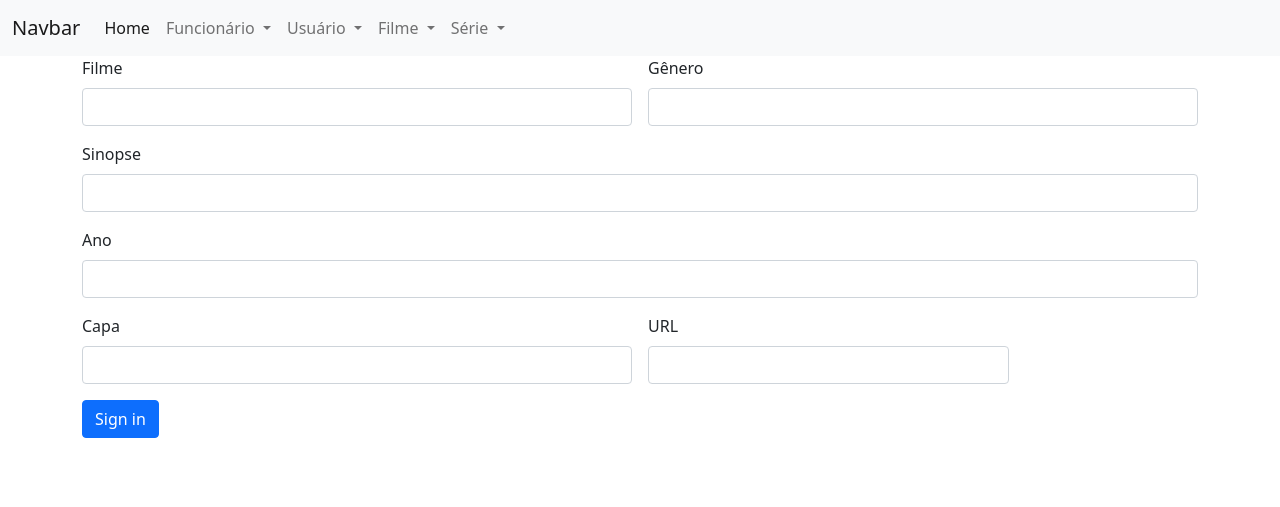
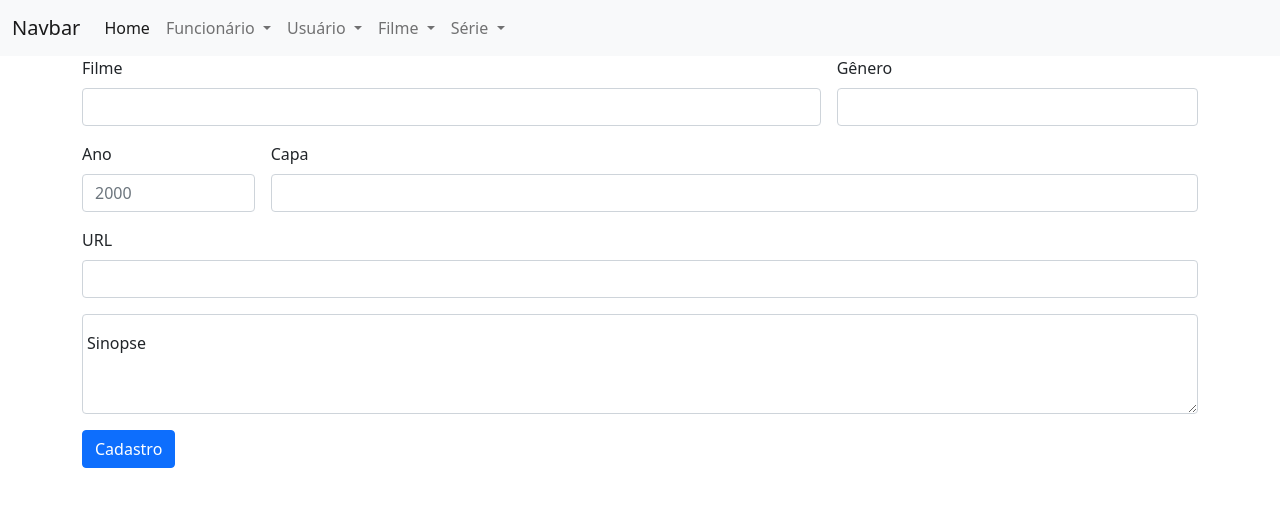
Before and after one commit to eualves/streaming, a PHP site: page /cadastroFilme.php in a window 1280 px wide. Shown: the top 507 px of the page. Run offline with PHP 8.4, Linux system fonts and the light colour scheme.

Commit message:
Front end funcionario

```diff
--- a/View/cadastroFilme.php
+++ b/View/cadastroFilme.php
@@ -3,33 +3,35 @@
 include("header.php");
 ?>
 <div class="container">
-<form class="row g-3">
-    <div class="col-md-6">
+    <form method="../Controller/inserirFilme.php" action="get" class="row g-3">
+        <div class="col-md-8">
             <label for="inputFilme" class="form-label">Filme</label>
-        <input type="text" class="form-control" id="inputFilme">
-    </div>
-    <div class="col-md-6">
-        <label for="inputGenero" class="form-label">Gênero</label>
-        <input type="text" class="form-control" id="inputGenero">
-    </div>
-    <div class="col-12">
-        <label for="inputSinopse" class="form-label">Sinopse</label>
-        <input type="text" class="form-control" id="inputSinopse">
-    </div>
-    <div class="col-12">
-        <label for="inputAno" class="form-label">Ano</label>
-        <input type="text" class="form-control" id="inputAno"->
-    </div>
-    <div class="col-md-6">
-        <label for="inputCapa" class="form-label">Capa</label>
-        <input type="text" class="form-control" id="inputCapa">
+            <input type="text" name="filme" class="form-control" id="inputFilme">
         </div>
         <div class="col-md-4">
+            <label for="inputGenero" class="form-label">Gênero</label>
+            <input type="text" name="genero" class="form-control" id="inputGenero">
+        </div>
+        <div class="col-2">
+            <label for="inputAno" class="form-label">Ano</label>
+            <input type="text" name="ano" class="form-control" id="inputAno" placeholder="2000">
+        </div>
+        <div class="col-md-10">
+            <label for="inputCapa" class="form-label">Capa</label>
+            <input type="text" name="capa" class="form-control" id="inputCapa">
+        </div>
+        <div class="col-md-12">
             <label for="inputURL" class="form-label">URL</label>
-        <input type="text" class="form-control" id="inputURL">
+            <input type="text" name="url" class="form-control" id="inputURL">
         </div>
+        <div class="form-floating">
+            <textarea class="form-control" name="sinopse " placeholder="Leave a comment here" id="floatingTextarea2" style="height: 100px"></textarea>
+            <label for="floatingTextarea2">Sinopse</label>
+        </div>
+
+
         <div class="col-12">
-        <button type="submit" class="btn btn-primary">Sign in</button>
+            <button type="submit" class="btn btn-primary">Cadastro</button>
         </div>
     </form>
 </div>
```
Also changed, not shown: View/index.php (+5 -14 lines), Controller/inserirFilme.php (added), Model/bancoFilme.php (added), View/img/imgfundo.png (deleted), View/img/principalstreaming.gif (added). Lines whose indentation alone changed are shown as unchanged.
